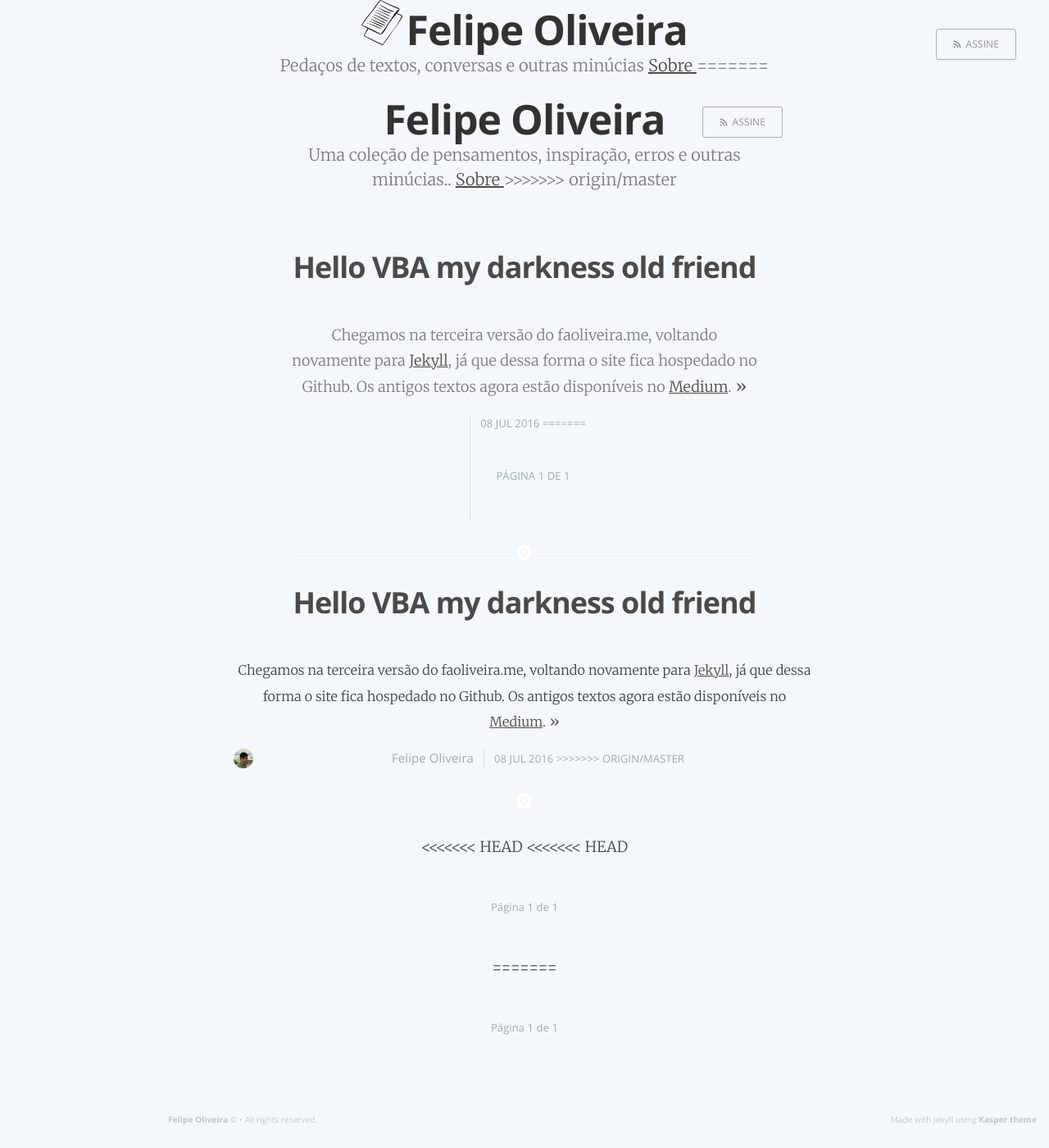
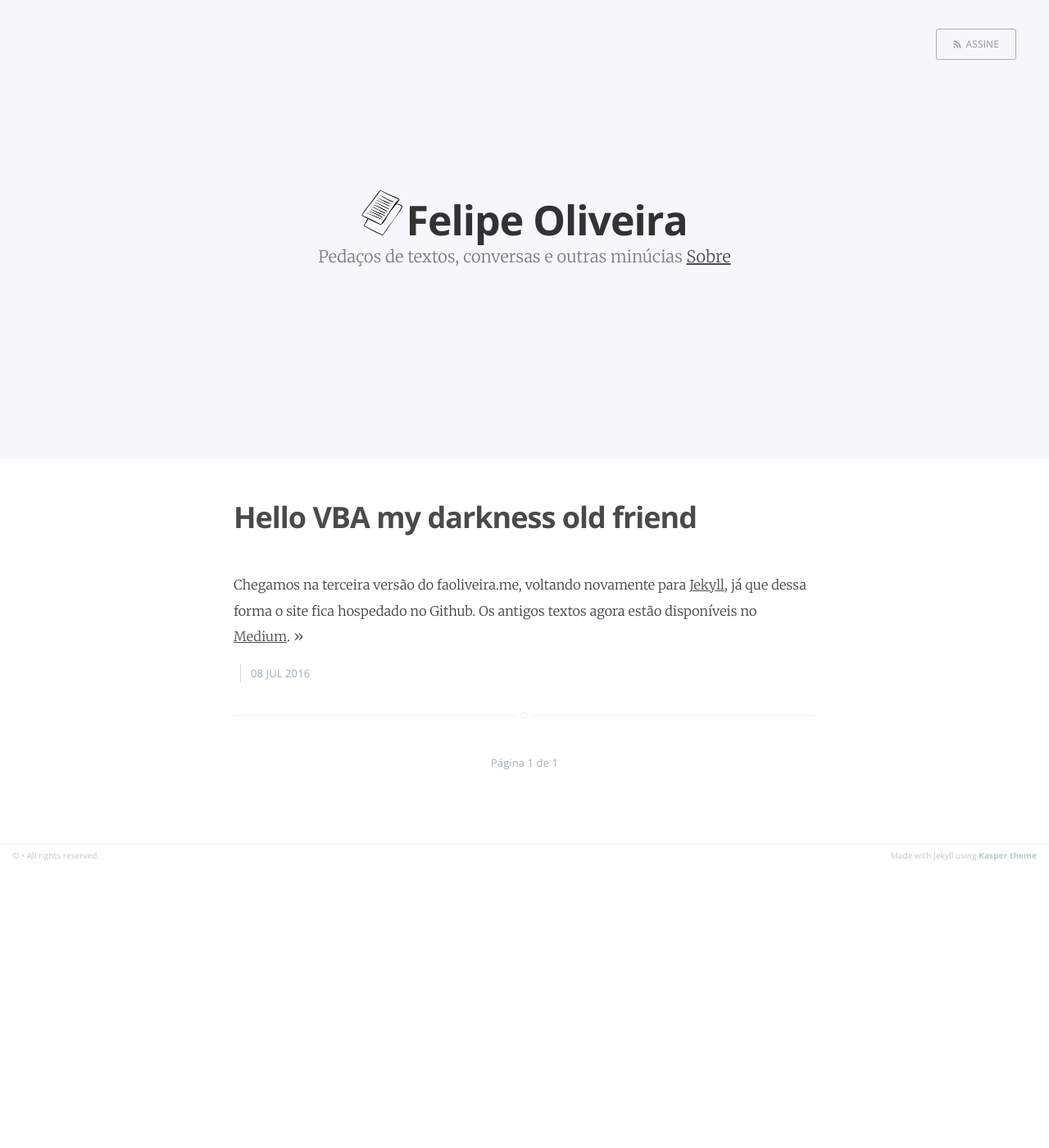
Before and after one commit to faoliveira/faoliveira.github.io, a Jekyll site: the page built from index.html, in a window 1280 px wide and 1400 px high. Shown: the whole window at 82% size. Built offline with Jekyll 4.4.1, drawn with Linux system fonts in a browser that asks for light colours; the list of posts is cut into pages by our own code.

Commit message:
hooray 2

```diff
--- a/index.html
+++ b/index.html
@@ -19,53 +19,17 @@
             <h1 class="page-title">{{ site.title }}</h1>
             <h2 class="page-description">
                 Pedaços de textos, conversas e outras minúcias
-                {% if page.about %} <a href='{{ site.baseurl }}{{ page.about }}'>  Sobre </a> {% endif %}
-=======
-<!DOCTYPE html>
-<html>
-<head>
-    <meta http-equiv="Content-Type" content="text/html; charset=UTF-8" />
-    <meta http-equiv="X-UA-Compatible" content="IE=edge,chrome=1" />
-
-    <title>Felipe Oliveira - Uma coleção de pensamentos, inspiração, erros e outras minúcias.</title>
-    <meta name="description" content="Uma coleção de pensamentos, inspiração, erros e outras minúcias." />
-
-    <meta name="HandheldFriendly" content="True" />
-    <meta name="MobileOptimized" content="320" />
-    <meta name="viewport" content="width=device-width, initial-scale=1.0" />
-
-    <link rel="stylesheet" type="text/css" href="/assets/css/screen.css" />
-    <link rel="stylesheet" type="text/css" href="//fonts.googleapis.com/css?family=Merriweather:300,700,700italic,300italic|Open+Sans:700,400" />
-    <!-- Customisation  -->
-    <link rel="stylesheet" type="text/css" href="/assets/css/main.css" />
-
-</head>
-<body class="home-template">
-
-    <header class="main-header no-cover">
-    <nav class="main-nav overlay clearfix">
-
-        <a class="subscribe-button icon-feed" href="/feed.xml">Assine</a>
-    </nav>
-    <div class="vertical">
-        <div class="main-header-content inner">
-            <h1 class="page-title">Felipe Oliveira</h1>
-            <h2 class="page-description">
-                 Uma coleção de pensamentos, inspiração, erros e outras minúcias..
-                 <a href='/sobre'> Sobre </a>
->>>>>>> origin/master
+				{% if page.about %} <a href='{{ site.baseurl }}{{ page.about }}'> Sobre </a> {% endif %}
             </h2>
         </div>
     </div>
     <a class="scroll-down icon-arrow-left" href="#content" data-offset="-45"><span class="hidden">Scroll Down</span></a>
 </header>
 
-
 <main id="content" class="content" role="main">
 
 
     <div class="extra-pagination inner">
-<<<<<<< HEAD
         {% include pagination.html %}
     </div>
 
@@ -80,7 +44,7 @@
         </section>
         <footer class="post-meta">
             {% if site.author %}
-                <img class="author-thumb" src="/assets/images/profile.jpg" alt="Author's profile picture" nopin="nopin" />
+                <img class="author-thumb" src="/assets/images/profile.png" alt="Author's profile picture" nopin="nopin" />
                 {{ site.author }}
             {% endif %}
             {% if post.categories.size > 0 %}
@@ -88,41 +52,11 @@
             {% endif %}
             <time class="post-date" datetime="{{ post.date | date:"%Y-%m-%d" }}">
                 {{ post.date | date_to_string }}
-=======
-        <nav class="pagination" role="pagination">
-
-    <span class="page-number"> Página 1 de 1 </span>
-
-</nav>
-    </div>
-
-
-
-    <article class="post">
-        <header class="post-header">
-            <h2 class="post-title"><a href="/2016/07/08/hello-vba-my-darkness-old-friend.html">Hello VBA my darkness old friend</a></h2>
-        </header>
-        <section class="post-excerpt">
-            <p><br />
-Chegamos na terceira versão do faoliveira.me, voltando novamente para <a href="https://jekyllrb.com">Jekyll</a>, já que dessa forma o site fica hospedado no Github. Os antigos textos agora estão disponíveis no <a href="https://medium.com/@faoliveira">Medium</a>.</p>
-
- <a class="read-more" href="/2016/07/08/hello-vba-my-darkness-old-friend.html">&raquo;</a>
-        </section>
-        <footer class="post-meta">
-
-                <img class="author-thumb" src="/assets/images/profile.jpg" alt="Author's profile picture" nopin="nopin" />
-                Felipe Oliveira
-
-
-            <time class="post-date" datetime="2016-07-08">
-                08 Jul 2016
->>>>>>> origin/master
             </time>
         </footer>
     </article>
 
     <!-- Capser below -->
-<<<<<<< HEAD
 <!--     <article class="{{post_class}}">
     <header class="post-header">
         <h2 class="post-title"><a href="{{url}}">{{{title}}}</a></h2>
@@ -135,68 +69,12 @@
         {{author}}
         {{tags prefix=" on "}}
         <time class="post-date" datetime="{{date format='YYYY-MM-DD'}}">{{date format="DD MMMM YYYY"}}</time>
-=======
-<!--     <article class="">
-    <header class="post-header">
-        <h2 class="post-title"><a href="">}</a></h2>
-    </header>
-    <section class="post-excerpt">
-        <p> <a class="read-more" href="">&raquo;</a></p>
-    </section>
-    <footer class="post-meta">
-        <img class="author-thumb" src="" alt="Author image" nopin="nopin" />
-
-
-        <time class="post-date" datetime=""></time>
->>>>>>> origin/master
     </footer>
     </article> -->
     <!--  -->
 
-<<<<<<< HEAD
     {% endfor %}
 
     {% include pagination.html %}
 
 </main>
-=======
-
-
-    <nav class="pagination" role="pagination">
-
-    <span class="page-number"> Página 1 de 1 </span>
-
-</nav>
-
-</main>
-
-    <footer class="site-footer clearfix">
-      <section class="copyright">
-        <a href="/">Felipe Oliveira</a> &copy;
-               &bull; All rights reserved.
-      </section>
-      <section class="poweredby">Made with Jekyll using
-        <a href="http://github.com/rosario/kasper">Kasper theme</a>
-      </section>
-    </footer>
-
-    <script type="text/javascript" src="/assets/js/jquery-1.11.1.min.js"></script>
-    <script type="text/javascript" src="/assets/js/jquery.fitvids.js"></script>
-    <script type="text/javascript" src="/assets/js/index.js"></script>
-
-    <!-- Google Analytics Tracking code -->
-    <script type="text/javascript">
-
-      var _gaq = _gaq || [];
-      _gaq.push(['_setAccount', '']);
-      _gaq.push(['_trackPageview']);
-
-      (function() {
-        var ga = document.createElement('script'); ga.type = 'text/javascript'; ga.async = true;
-        ga.src = ('https:' == document.location.protocol ? 'https://ssl' : 'http://www') + '.google-analytics.com/ga.js';
-        var s = document.getElementsByTagName('script')[0]; s.parentNode.insertBefore(ga, s);
-      })();
-
-    </script>
-</body>
-</html>
```
Also changed, not shown: 2016/07/08/hello-vba-my-darkness-old-friend.html (deleted, +0 -143 lines), assets/css/main.css (deleted, +0 -201 lines), sobre/index.html (deleted, +0 -82 lines).
